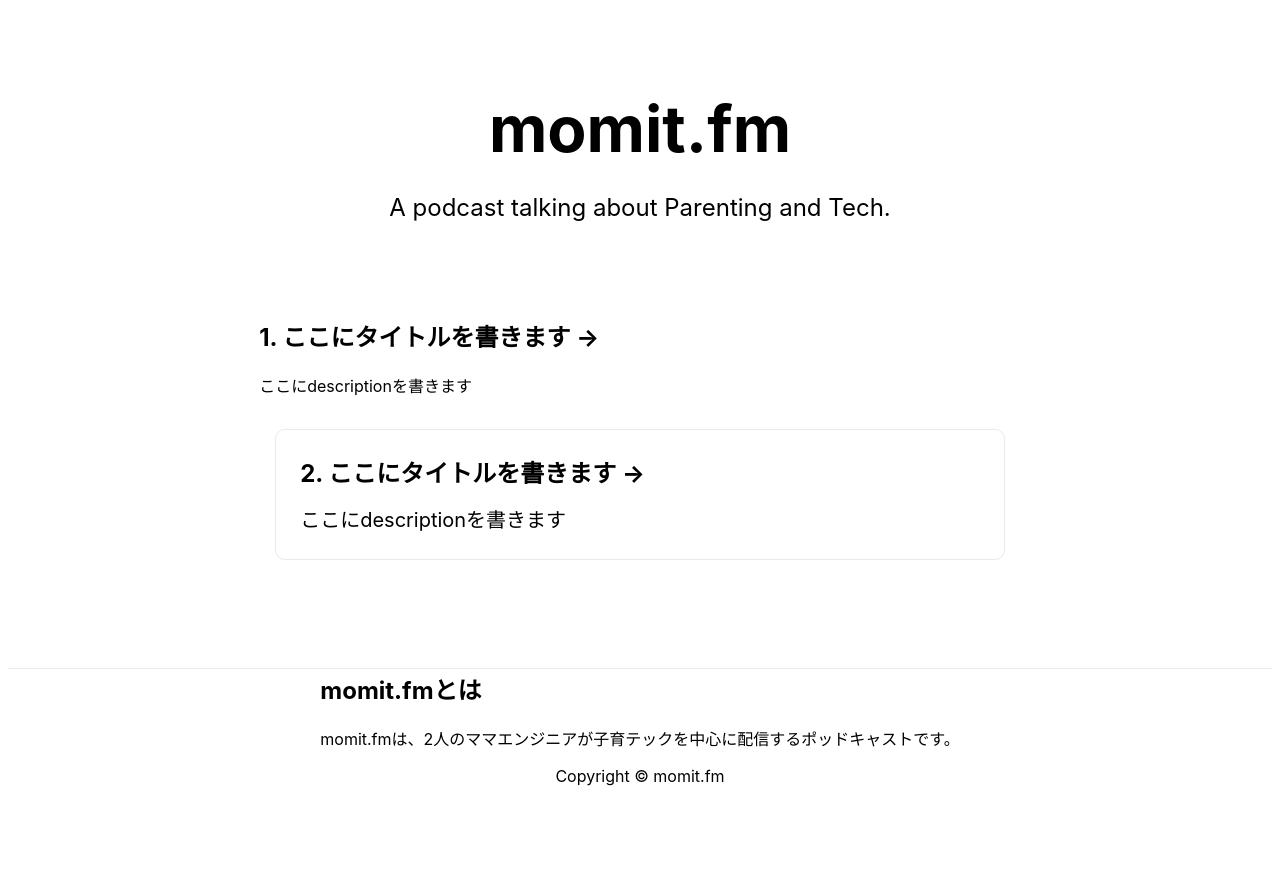
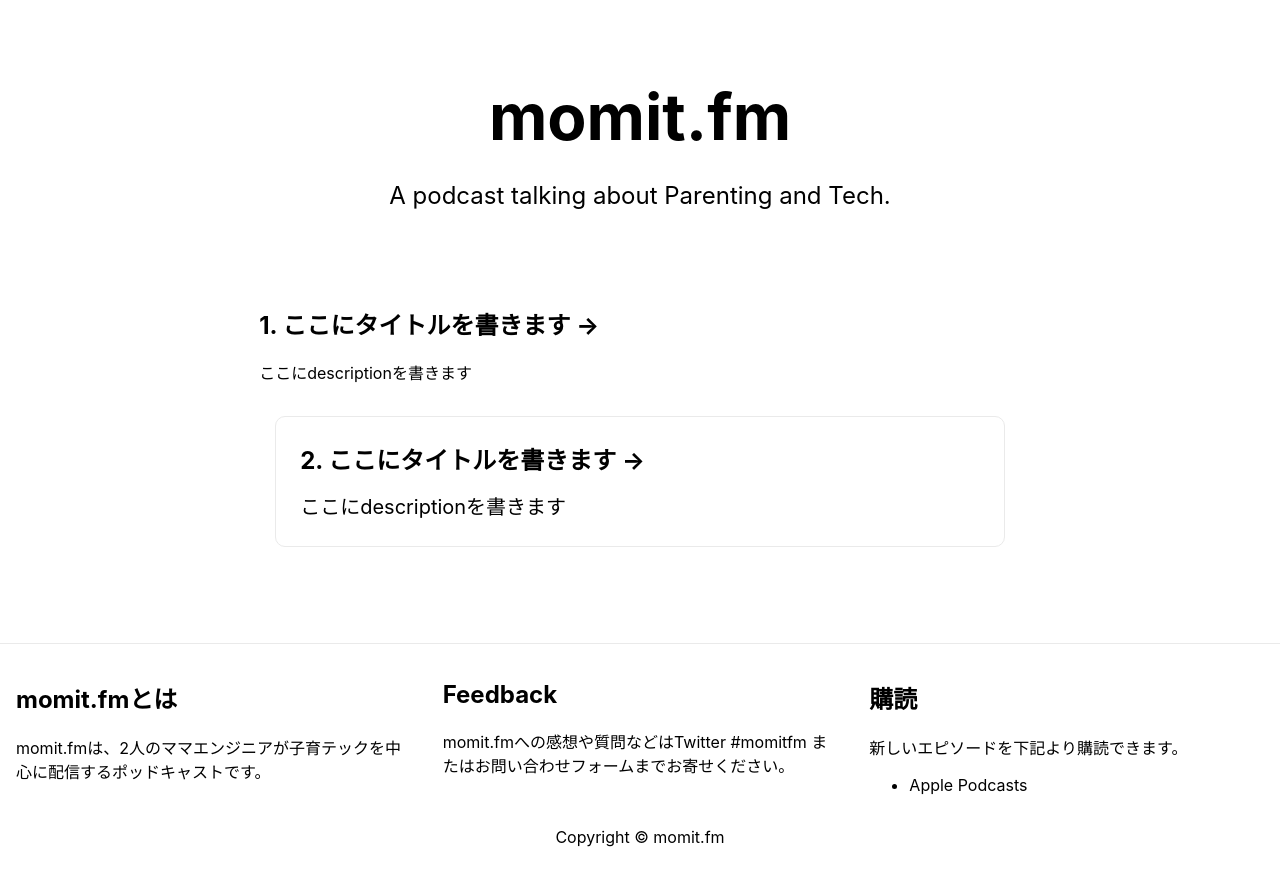
Before and after one commit to fuzzy31u/momit.fm, a Next.js app: page / in a window 1280 px wide. Shown: the top 886 px of the page. Before the commit the page ends 800 px from the top, so only its background shows below. Built offline with nearby package versions, Linux system fonts and the light colour scheme.

Commit message:
Make footer 3 columns

```diff
--- a/pages/index.tsx
+++ b/pages/index.tsx
@@ -18,7 +18,6 @@ export default function Home() {
 
         <p className={styles.description}>
         A podcast talking about Parenting and Tech.{' '}
-          {/* <code className={styles.code}>pages/index.js</code> */}
         </p>
 
         <div className={styles.grid}>
@@ -66,13 +65,24 @@ export default function Home() {
       </main>
 
       <footer className={styles.footer}>
-        <div>
-          <section>
+        <div className={styles.footer_inner}>
+          <section className={styles.footer_section}>
             <h2>momit.fmとは</h2>
             <p>momit.fmは、2人のママエンジニアが子育テックを中心に配信するポッドキャストです。</p>
           </section>
+          <section className={styles.footer_section}>
+            <h2>Feedback</h2>
+            <p>momit.fmへの感想や質問などはTwitter #momitfm またはお問い合わせフォームまでお寄せください。</p>
+          </section>
+          <section className={styles.footer_section}>
+            <h2>購読</h2>
+            <p>新しいエピソードを下記より購読できます。</p>
+            <ul>
+              <li>Apple Podcasts</li>
+            </ul>
+          </section>
         </div>
-        <span>
+        <span className={styles.footer_copyright}>
           Copyright © momit.fm
         </span>
       </footer>
--- a/styles/Home.module.css
+++ b/styles/Home.module.css
@@ -1,11 +1,11 @@
 .container {
-  min-height: 100vh;
+  /* min-height: 100vh;
   padding: 0 0.5rem 2rem;
   display: flex;
   flex-direction: column;
   justify-content: center;
   align-items: center;
-  height: 100vh;
+  height: 100vh; */
 }
 
 .main {
@@ -18,13 +18,29 @@
 }
 
 .footer {
+  /* width: 100%;
+  height: 100px; */
+  border-top: 1px solid #eaeaea;
+  margin-bottom: 4rem;
+  /* display: flex; */
+  /* justify-content: center; */
+  /* align-items: center;
+  flex-direction: column; */
+}
+
+.footer_inner {
+  display: flex;
+}
+
+.footer_section {
   width: 100%;
-  height: 100px;
-  border-top: 1px solid #eaeaea;
-  display: flex;
-  justify-content: center;
-  align-items: center;
-  flex-direction: column;
+  padding: 1rem;
+}
+
+.footer span {
+  display: inline-block;
+  text-align: center;
+  width: 100%;
 }
 
 /* .footer a {
```
